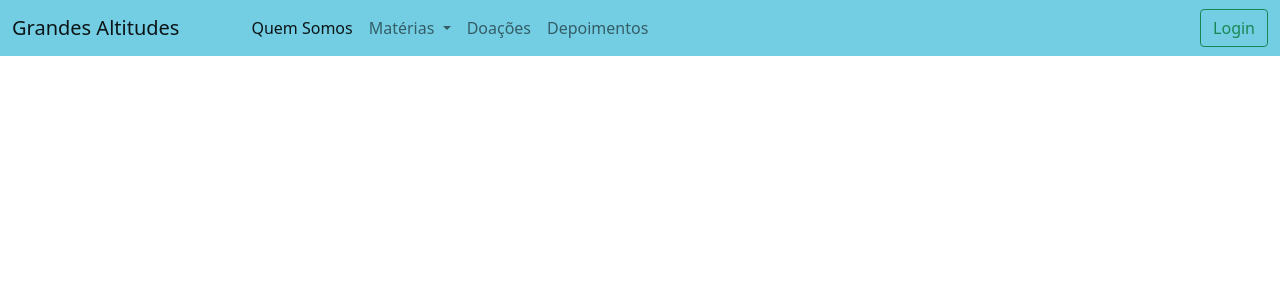
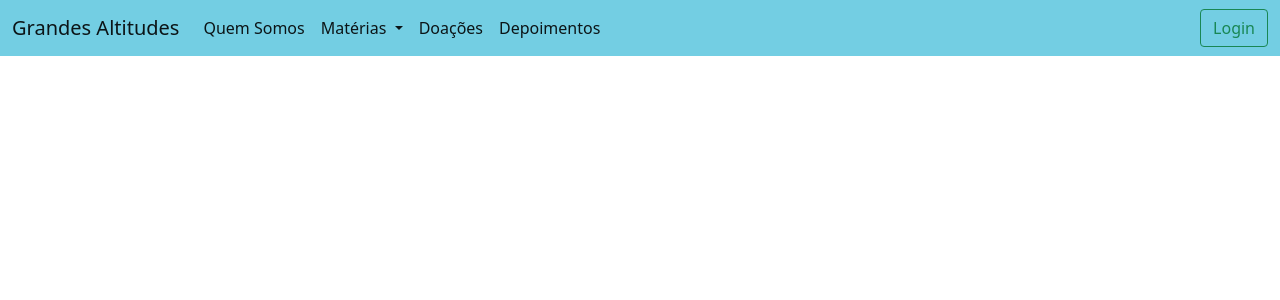
Before and after one commit to burgues0/grandes-altitudes, a Django app: template grandes_altitudes/templates/index.html in a window 1280 px wide. Shown: the top 300 px of the page. Run offline with Django 3.2, Linux system fonts and the light colour scheme; the template is opened without the code that fills it: most values are stand-ins (such as "Sample title", 1, 10 or a date in 2020).

Commit message:
fix: minor navbar changes

```diff
--- a/grandes_altitudes/templates/index.html
+++ b/grandes_altitudes/templates/index.html
@@ -11,19 +11,19 @@
         <script src="https://cdn.jsdelivr.net/npm/bootstrap@5.1.3/dist/js/bootstrap.bundle.min.js" integrity="sha384-ka7Sk0Gln4gmtz2MlQnikT1wXgYsOg+OMhuP+IlRH9sENBO0LRn5q+8nbTov4+1p" crossorigin="anonymous"></script>
     </head>
     <body>
-        <nav class="navbar navbar-expand-lg navbar-light main_blue_color" role="navigation">
+        <nav class="navbar navbar-expand-md navbar-light main_blue_color" role="navigation">
             <div class="container-fluid">
               <a class="navbar-brand" href="#">Grandes Altitudes</a>
               <button class="navbar-toggler" type="button" data-bs-toggle="collapse" data-bs-target="#navbarSupportedContent" aria-controls="navbarSupportedContent" aria-expanded="false" aria-label="Toggle navigation">
                 <span class="navbar-toggler-icon"></span>
               </button>
               <div class="collapse navbar-collapse" id="navbarSupportedContent">
-                <ul class="navbar-nav me-auto mb-5 mb-lg-0 mx-5">
+                <ul class="navbar-nav me-auto mb-5 mb-lg-0">
                   <li class="nav-item">
                     <a class="nav-link active" aria-current="page" href="#">Quem Somos</a>
                   </li>
                   <li class="nav-item dropdown">
-                    <a class="nav-link dropdown-toggle" href="#" id="navbarDropdown" role="button" data-bs-toggle="dropdown" aria-expanded="false">
+                    <a class="nav-link active dropdown-toggle" href="#" id="navbarDropdown" role="button" data-bs-toggle="dropdown" aria-expanded="false">
                       Matérias
                     </a>
                     <ul class="dropdown-menu" aria-labelledby="navbarDropdown">
@@ -33,10 +33,10 @@
                     </ul>
                   </li>
                   <li class="nav-item">
-                    <a class="nav-link" href="#">Doações</a>
+                    <a class="nav-link active" href="#">Doações</a>
                   </li>
                   <li class="nav-item">
-                    <a class="nav-link" href="#">Depoimentos</a>
+                    <a class="nav-link active" href="#">Depoimentos</a>
                   </li>
                 </ul>
                 <form class="d-flex">
```
